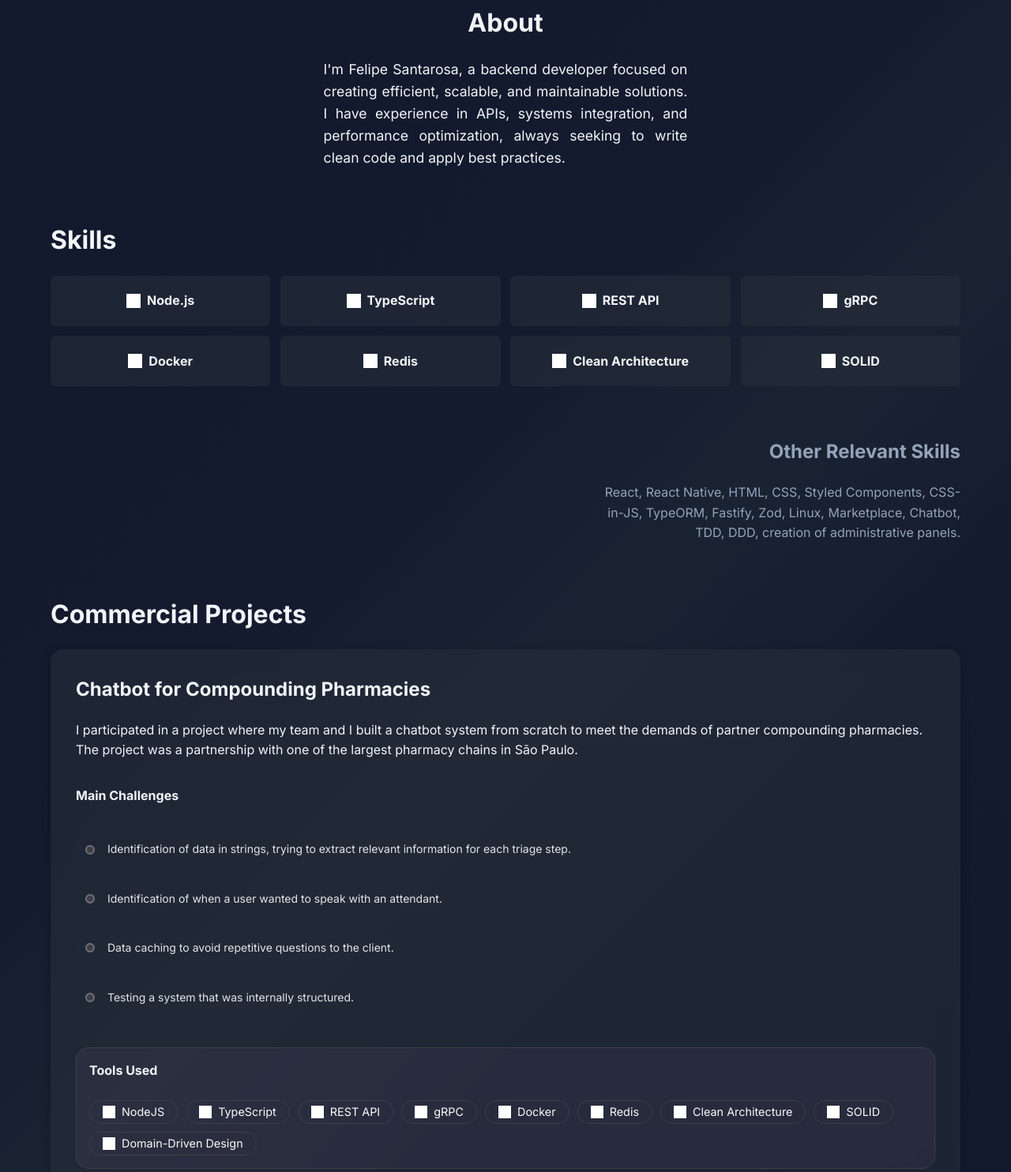
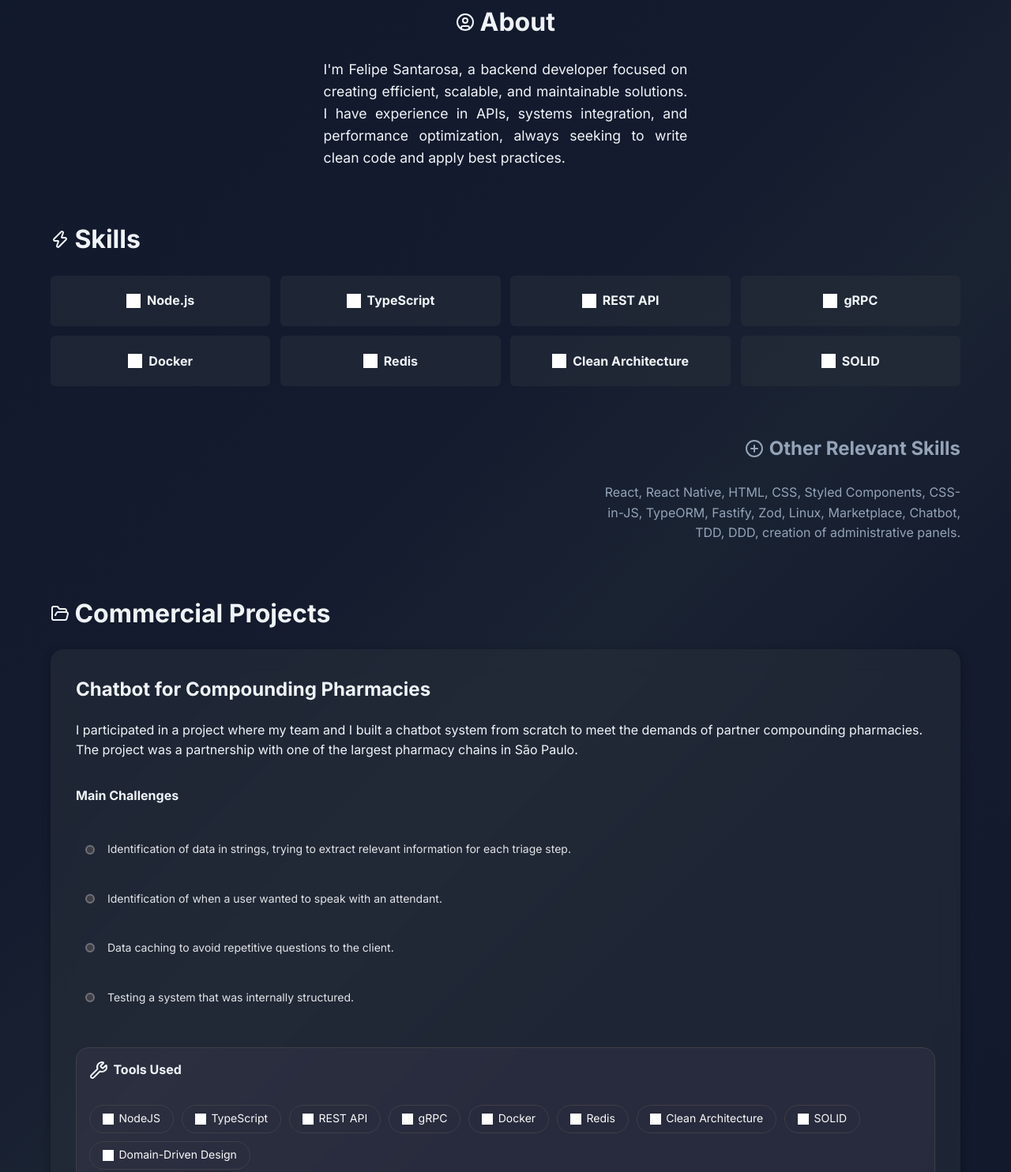
Before and after one commit to sridhar1422005/felpssantarosa.github.io, a website built with Vite: page index.html in a window 1280 px wide. Shown: the part 676-2160 px from the top of the page at 79% size. Built offline with nearby package versions, Linux system fonts and the light colour scheme; grey boxes are pictures that could not be loaded.

Commit message:
fix: align icons with their respective labels

```diff
--- a/index.html
+++ b/index.html
@@ -109,7 +109,7 @@
 
     <!-- Skills -->
     <section id="skills" class="container reveal">
-      <h2 data-i18n="skills_title"><i data-lucide="zap"></i> Skills</h2>
+  <h2 data-i18n="skills_title"><span class="icon-label"><i data-lucide="zap"></i><span> Skills</span></span></h2>
 
       <ul class="skills-list">
         <li class="skill-btn">
@@ -147,7 +147,7 @@
       </ul>
 
       <h3 class="skills-secondary" data-i18n="skills_secondary_title">
-        Outras skills relevantes
+      <span class="icon-label"><i data-lucide="plus-circle"></i> <span>Outras skills relevantes</span></span>
       </h3>
 
       <p class="skills-secondary" data-i18n="skills_secondary_text">
@@ -159,7 +159,7 @@
 
     <!-- Projects -->
     <section id="projects" class="container reveal">
-      <h2 data-i18n="projects_title"><i data-lucide="folder-open"></i> Projetos Comerciais</h2>
+  <h2 data-i18n="projects_title"><span class="icon-label"><i data-lucide="folder-open"></i><span> Projetos Comerciais</span></span></h2>
 
       <div class="project-card" id="project1">
         <h3><i data-lucide="bot"></i> Chatbot Para Farmácias de Manipulação</h3>
@@ -193,7 +193,7 @@
         </div>
 
         <div class="card-footer">
-          <h4 data-i18n="tools_title"><i data-lucide="wrench"></i> Ferramentas Utilizadas</h4>
+          <h4 data-i18n="tools_title"><span class="icon-label"><i data-lucide="wrench"></i> <span>Ferramentas Utilizadas</span></span></h4>
           <ul class="tools" id="project1_tools"></ul>
         </div>
       </div>
@@ -219,7 +219,7 @@
         </ul>
 
         <div class="card-footer">
-          <h4 data-i18n="tools_title"><i data-lucide="wrench"></i> Ferramentas Utilizadas</h4>
+          <h4 data-i18n="tools_title"><span class="icon-label"><i data-lucide="wrench"></i> <span>Ferramentas Utilizadas</span></span></h4>
           <ul class="tools" id="project2_tools"></ul>
         </div>
       </div>
@@ -228,7 +228,7 @@
     <footer>
       <!-- Contact -->
       <section id="contact" class="container reveal mb-0 pb-0">
-        <h2 data-i18n="contact_title"><i data-lucide="phone"></i> Contato</h2>
+  <h2 data-i18n="contact_title"><span class="icon-label"><i data-lucide="phone"></i><span> Contato</span></span></h2>
 
         <p class="contact-item">
           <i data-lucide="mail"></i>
--- a/public/locales/en-us.json
+++ b/public/locales/en-us.json
@@ -8,12 +8,12 @@
   "hero_keywords": "Node.js • TypeScript • REST API • Docker • Clean Architecture",
   "btn_lang": "Português",
   "flag_icon": "🇧🇷",
-  "about_title": "About",
+  "about_title": "<i data-lucide=\"user-circle\"></i> About",
   "about_text": "I'm Felipe Santarosa, a backend developer focused on creating efficient, scalable, and maintainable solutions. I have experience in APIs, systems integration, and performance optimization, always seeking to write clean code and apply best practices.",
-  "skills_title": "Skills",
-  "skills_secondary_title": "Other Relevant Skills",
+  "skills_title": "<i data-lucide=\"zap\"></i> Skills",
+  "skills_secondary_title": "<i data-lucide=\"plus-circle\"></i> Other Relevant Skills",
   "skills_secondary_text": "React, React Native, HTML, CSS, Styled Components, CSS-in-JS, TypeORM, Fastify, Zod, Linux, Marketplace, Chatbot, TDD, DDD, creation of administrative panels.",
-  "projects_title": "Commercial Projects",
+  "projects_title": "<i data-lucide=\"folder-open\"></i> Commercial Projects",
   "projects": [
     {
       "title": "Chatbot for Compounding Pharmacies",
@@ -57,8 +57,8 @@
       ]
     }
   ],
-  "tools_title": "Tools Used",
-  "contact_title": "Contact",
+  "tools_title": "<i data-lucide=\"wrench\"></i> Tools Used",
+  "contact_title": "<i data-lucide=\"phone\"></i> Contact",
   "contact_email": "contact@felipesantarosa.com",
   "contact_linkedin": "LinkedIn",
   "contact_github": "GitHub",
--- a/scripts/locale.js
+++ b/scripts/locale.js
@@ -32,12 +32,21 @@ export async function loadLanguage(lang) {
 
       if (element.tagName === "INPUT" || element.tagName === "TEXTAREA") {
         element.placeholder = text;
-
         return;
       }
 
-      element.textContent = text;
+      // Use innerHTML for title elements that contain icons and wrap for alignment
+      if (key.includes("_title") && text.includes("<i")) {
+        element.innerHTML = `<span class="icon-label">${text}</span>`;
+      } else {
+        element.textContent = text;
+      }
     });
+
+    // Re-initialize Lucide icons after updating innerHTML
+    if (typeof lucide !== "undefined") {
+      lucide.createIcons();
+    }
 
     texts?.projects?.forEach((project, index) => {
       const projectEl = document.getElementById(`project${index + 1}`);
--- a/styles/components/project-card.css
+++ b/styles/components/project-card.css
@@ -51,31 +51,61 @@ ul.tools li {
   color: #fafafa;
   border: 1px solid #3f3f46;
 
-  padding: 4px 16px;
-  font-size: 18px;
+  padding: 8px 16px;
+  font-size: 14px;
   font-weight: 500;
-  line-height: 1.4;
+  line-height: 1.2;
   white-space: nowrap;
   display: inline-flex;
   align-items: center;
   justify-content: center;
   text-decoration: none;
   transition: all 0.2s ease;
+  min-height: 36px;
 }
 
 .tool-item {
   display: flex;
   align-items: center;
-  gap: 0.5rem;
-  font-size: 0.9rem;
+  justify-content: center;
+  gap: 0.4rem;
+  font-size: 14px;
+  line-height: 1.2;
+  height: 100%;
+  width: 100%;
+}
+
+.icon-label {
+  display: inline-flex;
+  align-items: center;
+  gap: 0.4rem;
+  font-size: 1em;
+  line-height: 1.2;
+}
+
+/* Normalize lucide icon alignment inside titles */
+.icon-label i[data-lucide] {
+  display: inline-block;
+  width: 1em;
+  height: 1em;
+  vertical-align: middle;
+  position: relative;
+  top: -0.02em; /* tiny optical tweak */
+}
+
+/* Ensure nested span text aligns alongside the icon */
+.icon-label > span {
+  line-height: 1.2;
+  display: inline-block;
 }
 
 .tool-icon {
-  width: 16px;
-  height: 16px;
+  width: 14px;
+  height: 14px;
   flex-shrink: 0;
   filter: brightness(0) invert(1);
   transition: filter 0.2s ease;
+  display: block;
 }
 
 /* Technology-specific colors on hover */
```
Also changed, not shown: public/locales/pt-br.json (+6 -6 lines).
